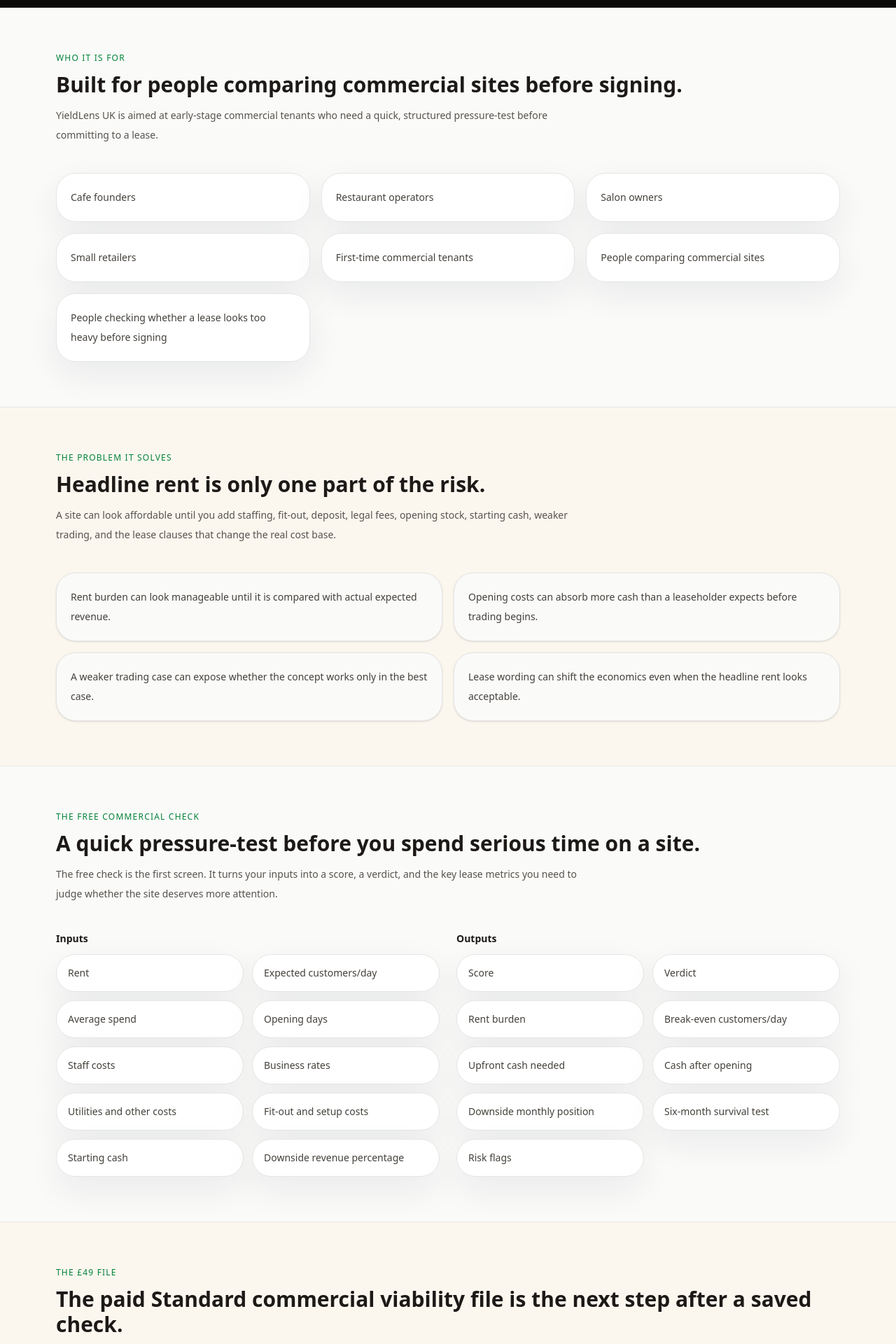
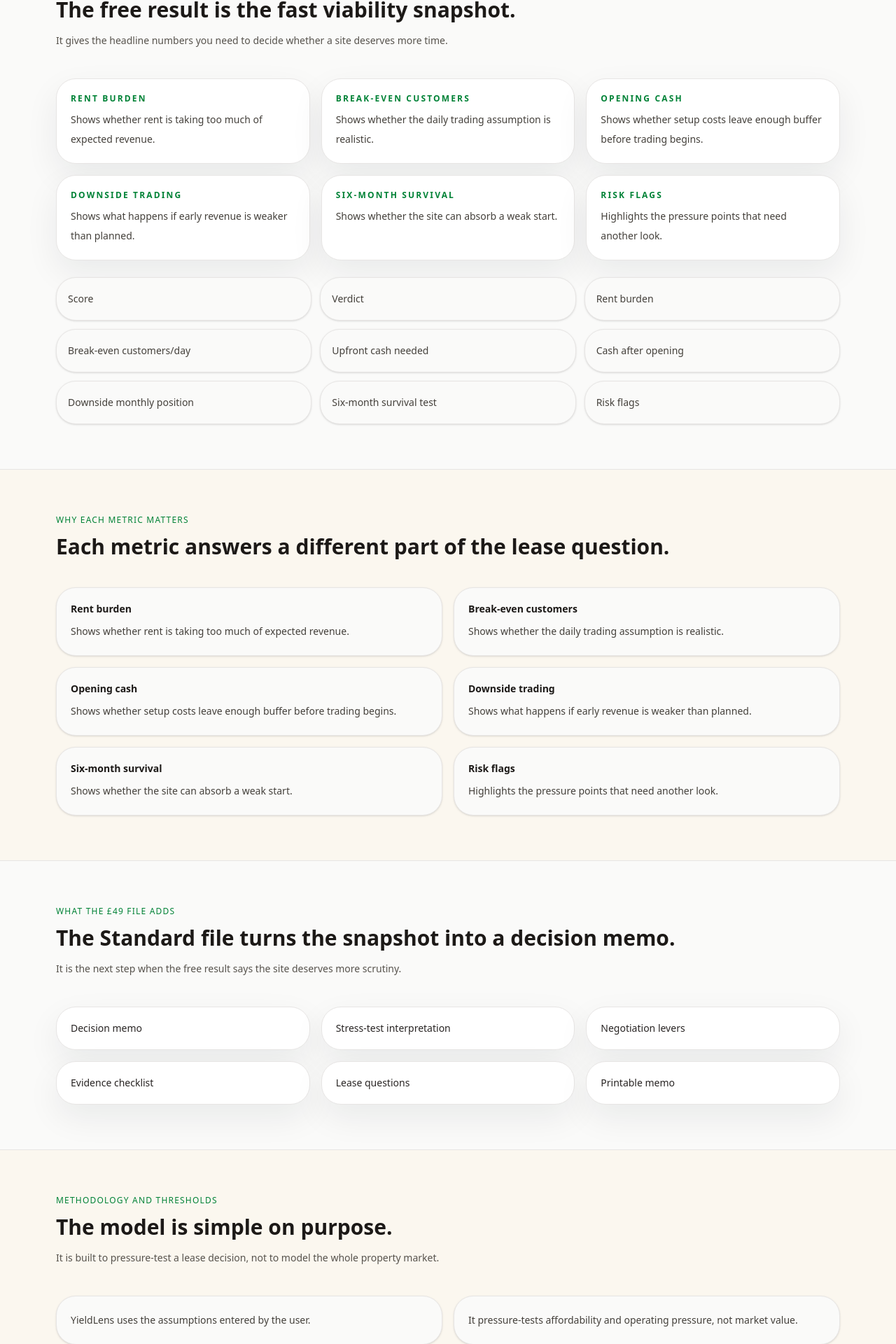
Before and after one commit to samueljcarlon/yieldlens-uk, a Next.js app: page /how-it-works in a window 1280 px wide. Shown: the part 856-2776 px from the top of the page at 70% size. Built offline with nearby package versions, Linux system fonts and the light colour scheme; no server answers.

Commit message:
Improve methodology page

```diff
--- a/app/how-it-works/page.tsx
+++ b/app/how-it-works/page.tsx
@@ -2,12 +2,19 @@
 import Link from 'next/link';
 import FunnelEventTracker from '@/components/FunnelEventTracker';
 import TrackedCtaLink from '@/components/TrackedCtaLink';
-import { disclaimerClass, heroSecondaryCtaClass, primaryCtaClass, secondaryCtaClass, surfaceCardClass, surfaceCardSoftClass } from '@/components/yieldLensUi';
+import {
+  disclaimerClass,
+  heroSecondaryCtaClass,
+  primaryCtaClass,
+  secondaryCtaClass,
+  surfaceCardClass,
+  surfaceCardSoftClass,
+} from '@/components/yieldLensUi';
 
 export const metadata: Metadata = {
   title: 'How YieldLens UK Works',
   description:
-    'Learn how YieldLens UK turns commercial lease assumptions into an indicative rent burden, break-even, upfront cash, downside trading, and viability file before signing a commercial lease.',
+    'Learn how YieldLens UK pressure-tests commercial leases with rent burden, break-even customers, opening cash, downside trading, and a paid decision memo before signing.',
   alternates: {
     canonical: '/how-it-works',
   },
@@ -19,27 +26,31 @@
   },
 };
 
-const whoItIsFor = [
-  'Cafe founders',
-  'Restaurant operators',
-  'Salon owners',
-  'Small retailers',
-  'First-time commercial tenants',
-  'People comparing commercial sites',
-  'People checking whether a lease looks too heavy before signing',
-];
-
-const freeCheckIncludes = [
-  'Rent',
-  'Expected customers/day',
-  'Average spend',
-  'Opening days',
-  'Staff costs',
-  'Business rates',
-  'Utilities and other costs',
-  'Fit-out and setup costs',
-  'Starting cash',
-  'Downside revenue percentage',
+const freeCheckMetrics = [
+  {
+    label: 'Rent burden',
+    detail: 'Shows whether rent is taking too much of expected revenue.',
+  },
+  {
+    label: 'Break-even customers',
+    detail: 'Shows whether the daily trading assumption is realistic.',
+  },
+  {
+    label: 'Opening cash',
+    detail: 'Shows whether setup costs leave enough buffer before trading begins.',
+  },
+  {
+    label: 'Downside trading',
+    detail: 'Shows what happens if early revenue is weaker than planned.',
+  },
+  {
+    label: 'Six-month survival',
+    detail: 'Shows whether the site can absorb a weak start.',
+  },
+  {
+    label: 'Risk flags',
+    detail: 'Highlights the pressure points that need another look.',
+  },
 ];
 
 const freeCheckOutputs = [
@@ -54,32 +65,34 @@
   'Risk flags',
 ];
 
-const paidFileIncludes = [
-  'Executive summary',
-  'Site snapshot',
-  'Key viability metrics',
-  'Upfront cash and survival',
-  'What would need to improve',
-  'Stress-test scenarios',
+const paidFileAdds = [
+  'Decision memo',
+  'Stress-test interpretation',
   'Negotiation levers',
-  'Evidence needed before signing',
+  'Evidence checklist',
   'Lease questions',
-  'Due diligence checklist',
-  'Methodology note',
-  'Ranked actions before committing',
-  'Final view',
+  'Printable memo',
 ];
 
-const notIncluded = [
-  'Property valuation',
-  'Financial advice',
-  'Legal advice',
-  'Tax advice',
-  'Mortgage advice',
-  'Surveyor report',
-  'Lease verification',
-  'Footfall verification',
-  'Broker replacement',
+const methodologyPoints = [
+  'YieldLens uses the assumptions entered by the user.',
+  'It pressure-tests affordability and operating pressure, not market value.',
+  'It does not replace comparables, legal review, tax advice, finance advice, surveys, or professional due diligence.',
+  'Thresholds are caution bands, not approvals or recommendations.',
+];
+
+const verificationPoints = [
+  'Comparable rents',
+  'Service charge',
+  'Business rates',
+  'Fit-out quotes',
+  'Supplier costs',
+  'Staffing assumptions',
+  'Footfall',
+  'Planning and licensing',
+  'Repair obligations',
+  'Rent review terms',
+  'Break clause terms',
 ];
 
 function SectionTitle({
@@ -110,6 +123,7 @@
         mode="commercial"
         eventLabel="How it works viewed"
       />
+
       <section className="bg-stone-950 text-white">
         <div className="max-w-6xl mx-auto px-4 py-16 sm:py-20">
           <div className="grid grid-cols-1 lg:grid-cols-[1fr_0.9fr] gap-10 lg:gap-12 items-center">
@@ -118,13 +132,10 @@
                 How it works
               </p>
               <h1 className="text-4xl sm:text-6xl font-bold leading-tight mb-6">
-                Commercial lease pressure-tests before you commit.
+                Commercial lease pressure-testing before you sign.
               </h1>
               <p className="text-lg text-stone-300 max-w-2xl mb-8 leading-8">
-                YieldLens UK helps early-stage tenants pressure-test whether a
-                commercial site can carry the rent, opening costs, and downside
-                trading assumptions before spending serious time or money on a
-                lease.
+                YieldLens UK turns rent, revenue, cost, opening cash, and downside assumptions into an indicative viability view before a lease becomes expensive to unwind.
               </p>
               <div className="flex flex-col sm:flex-row gap-3">
                 <TrackedCtaLink
@@ -137,17 +148,12 @@
                 >
                   Run a free commercial check
                 </TrackedCtaLink>
-                <Link
-                  href="/sample-commercial-viability-file"
-                  className={heroSecondaryCtaClass}
-                >
+                <Link href="/sample-commercial-viability-file" className={heroSecondaryCtaClass}>
                   View sample file
                 </Link>
               </div>
               <p className={`${disclaimerClass} mt-5 text-stone-400`}>
-                YieldLens UK provides indicative decision-support only. It is not
-                a valuation, financial advice, mortgage advice, legal advice,
-                tax advice, or a substitute for professional due diligence.
+                YieldLens UK provides indicative decision-support only. It is not a valuation, financial advice, mortgage advice, legal advice, tax advice, or a substitute for professional due diligence.
               </p>
             </div>
 
@@ -159,10 +165,16 @@
                 It turns lease assumptions into a structured early warning view.
               </p>
               <p className="mt-4 text-sm text-stone-300 leading-7">
-                The point is not to promise certainty. The point is to make the
-                rent, trading, opening cash, and lease questions easy to review
-                before you commit.
+                The point is not to promise certainty. The point is to make the rent, trading, opening cash, and lease questions easy to review before you commit.
               </p>
+              <div className="mt-6 rounded-3xl border border-white/10 bg-white/5 p-4">
+                <p className="text-[11px] uppercase tracking-[0.18em] text-stone-400 font-semibold mb-3">What it asks</p>
+                <ul className="space-y-2 text-sm text-stone-300 leading-6">
+                  <li>Can the business carry the rent?</li>
+                  <li>Does the opening buffer look thin?</li>
+                  <li>What happens if trade starts weak?</li>
+                </ul>
+              </div>
             </div>
           </div>
         </div>
@@ -170,13 +182,21 @@
 
       <section className="max-w-6xl mx-auto px-4 py-16">
         <SectionTitle
-          eyebrow="Who it is for"
-          title="Built for people comparing commercial sites before signing."
-          description="YieldLens UK is aimed at early-stage commercial tenants who need a quick, structured pressure-test before committing to a lease."
+          eyebrow="What the free commercial check does"
+          title="The free result is the fast viability snapshot."
+          description="It gives the headline numbers you need to decide whether a site deserves more time."
         />
-        <div className="grid grid-cols-1 sm:grid-cols-2 lg:grid-cols-3 gap-4">
-          {whoItIsFor.map((item) => (
-            <div key={item} className={`${surfaceCardClass} p-5 text-sm text-stone-700 leading-7`}>
+        <div className="grid grid-cols-1 md:grid-cols-2 lg:grid-cols-3 gap-4">
+          {freeCheckMetrics.map((item) => (
+            <div key={item.label} className={`${surfaceCardClass} p-5`}>
+              <p className="text-xs uppercase tracking-[0.18em] text-green-700 font-semibold mb-2">{item.label}</p>
+              <p className="text-sm text-stone-700 leading-7">{item.detail}</p>
+            </div>
+          ))}
+        </div>
+        <div className="mt-6 grid grid-cols-1 sm:grid-cols-2 lg:grid-cols-3 gap-3">
+          {freeCheckOutputs.map((item) => (
+            <div key={item} className={`${surfaceCardSoftClass} p-4 text-sm text-stone-700 leading-7`}>
               {item}
             </div>
           ))}
@@ -186,17 +206,44 @@
       <section className="bg-[#fbf7ef] border-y border-stone-200">
         <div className="max-w-6xl mx-auto px-4 py-16">
           <SectionTitle
-            eyebrow="The problem it solves"
-            title="Headline rent is only one part of the risk."
-            description="A site can look affordable until you add staffing, fit-out, deposit, legal fees, opening stock, starting cash, weaker trading, and the lease clauses that change the real cost base."
+            eyebrow="Why each metric matters"
+            title="Each metric answers a different part of the lease question."
+          />
+          <div className="grid grid-cols-1 md:grid-cols-2 gap-4">
+            {freeCheckMetrics.map((item) => (
+              <div key={item.label} className={`${surfaceCardSoftClass} p-5`}>
+                <p className="text-sm font-semibold text-stone-900">{item.label}</p>
+                <p className="mt-2 text-sm text-stone-700 leading-7">{item.detail}</p>
+              </div>
+            ))}
+          </div>
+        </div>
+      </section>
+
+      <section className="max-w-6xl mx-auto px-4 py-16">
+        <SectionTitle
+          eyebrow="What the £49 file adds"
+          title="The Standard file turns the snapshot into a decision memo."
+          description="It is the next step when the free result says the site deserves more scrutiny."
+        />
+        <div className="grid grid-cols-1 sm:grid-cols-2 lg:grid-cols-3 gap-4">
+          {paidFileAdds.map((item) => (
+            <div key={item} className={`${surfaceCardClass} p-5 text-sm font-medium text-stone-800`}>
+              {item}
+            </div>
+          ))}
+        </div>
+      </section>
+
+      <section className="bg-[#fbf7ef] border-y border-stone-200">
+        <div className="max-w-6xl mx-auto px-4 py-16">
+          <SectionTitle
+            eyebrow="Methodology and thresholds"
+            title="The model is simple on purpose."
+            description="It is built to pressure-test a lease decision, not to model the whole property market."
           />
           <div className="grid grid-cols-1 lg:grid-cols-2 gap-4">
-            {[
-              'Rent burden can look manageable until it is compared with actual expected revenue.',
-              'Opening costs can absorb more cash than a leaseholder expects before trading begins.',
-              'A weaker trading case can expose whether the concept works only in the best case.',
-              'Lease wording can shift the economics even when the headline rent looks acceptable.',
-            ].map((item) => (
+            {methodologyPoints.map((item) => (
               <div key={item} className={`${surfaceCardSoftClass} p-5 text-sm text-stone-700 leading-7`}>
                 {item}
               </div>
@@ -207,164 +254,12 @@
 
       <section className="max-w-6xl mx-auto px-4 py-16">
         <SectionTitle
-          eyebrow="The free commercial check"
-          title="A quick pressure-test before you spend serious time on a site."
-          description="The free check is the first screen. It turns your inputs into a score, a verdict, and the key lease metrics you need to judge whether the site deserves more attention."
-        />
-        <div className="grid grid-cols-1 lg:grid-cols-2 gap-6">
-          <div>
-            <p className="text-sm font-semibold text-stone-900 mb-3">Inputs</p>
-            <div className="grid grid-cols-1 sm:grid-cols-2 gap-3">
-              {freeCheckIncludes.map((item) => (
-                <div key={item} className={`${surfaceCardClass} p-4 text-sm text-stone-700`}>
-                  {item}
-                </div>
-              ))}
-            </div>
-          </div>
-          <div>
-            <p className="text-sm font-semibold text-stone-900 mb-3">Outputs</p>
-            <div className="grid grid-cols-1 sm:grid-cols-2 gap-3">
-              {freeCheckOutputs.map((item) => (
-                <div key={item} className={`${surfaceCardClass} p-4 text-sm text-stone-700`}>
-                  {item}
-                </div>
-              ))}
-            </div>
-          </div>
-        </div>
-      </section>
-
-      <section className="bg-[#fbf7ef] border-y border-stone-200">
-        <div className="max-w-6xl mx-auto px-4 py-16">
-          <SectionTitle
-            eyebrow="The £49 file"
-            title="The paid Standard commercial viability file is the next step after a saved check."
-            description="It expands the free result into the report structure users can review, print, save, and use as a due diligence prompt before committing."
-          />
-          <div className="grid grid-cols-1 lg:grid-cols-2 gap-4">
-            {paidFileIncludes.map((item) => (
-              <div key={item} className={`${surfaceCardSoftClass} p-5 text-sm font-medium text-stone-800`}>
-                {item}
-              </div>
-            ))}
-          </div>
-          <div className="mt-8 flex flex-col sm:flex-row gap-3">
-            <Link
-              href="/sample-commercial-viability-file"
-              className={primaryCtaClass}
-            >
-              View sample file
-            </Link>
-            <Link
-              href="/viability-file"
-              className={secondaryCtaClass}
-            >
-              Learn about the £49 file
-            </Link>
-          </div>
-        </div>
-      </section>
-
-      <section className="max-w-6xl mx-auto px-4 py-16">
-        <SectionTitle
-          eyebrow="How the file is built"
-          title="Generated from the assumptions entered into the commercial check."
-          description="The file uses standard arithmetic on rent, expected revenue, known costs, upfront cash items, and downside trading assumptions. It does not use live market data, inspect the property, verify lease documents, or validate the user’s figures."
-        />
-        <div className={`${surfaceCardClass} p-5 text-sm text-stone-700 leading-7`}>
-        The goal is to structure the early decision and highlight what needs
-        checking, not to pretend to be a valuation or professional advice.
-        </div>
-      </section>
-
-      <section className="bg-[#fbf7ef] border-y border-stone-200">
-        <div className="max-w-6xl mx-auto px-4 py-16">
-          <SectionTitle
-            eyebrow="What it does not do"
-            title="The limits are deliberate."
-          />
-          <div className="grid grid-cols-1 md:grid-cols-2 lg:grid-cols-3 gap-4">
-            {notIncluded.map((item) => (
-              <div key={item} className={`${surfaceCardSoftClass} p-5 text-sm text-stone-700 leading-7`}>
-                {item}
-              </div>
-            ))}
-          </div>
-        </div>
-      </section>
-
-      <section className="max-w-6xl mx-auto px-4 py-16">
-        <SectionTitle
-          eyebrow="Why it is still useful"
-          title="It helps users challenge the assumptions before committing."
-          description="YieldLens UK is useful when you need to know whether a lease looks too heavy before the due diligence work gets expensive."
+          eyebrow="What users should verify before signing"
+          title="The checks that matter before the lease becomes hard to unwind."
+          description="These are the items that should be verified after the commercial check but before commitment."
         />
         <div className="grid grid-cols-1 md:grid-cols-2 gap-4">
-          {[
-            'Is rent too high relative to expected revenue?',
-            'How many customers/day are needed to break even?',
-            'Does starting cash survive fit-out and deposit?',
-            'What happens if revenue is 40% weaker?',
-            'Which lease terms matter most for this case?',
-            'What evidence should be gathered before committing?',
-          ].map((item) => (
-            <div key={item} className={`${surfaceCardClass} p-5 text-sm text-stone-700 leading-7`}>
-              {item}
-            </div>
-          ))}
-        </div>
-      </section>
-
-      <section className="bg-[#fbf7ef] border-y border-stone-200">
-        <div className="max-w-6xl mx-auto px-4 py-16">
-          <SectionTitle
-            eyebrow="Example walkthrough"
-            title="A redacted cafe example shows the shape of the file."
-            description="The sample uses fictional and redacted inputs so the structure can be seen without exposing a real tenant or property."
-          />
-          <div className="grid grid-cols-1 lg:grid-cols-2 gap-6">
-            <div className={`${surfaceCardSoftClass} p-5`}>
-              <p className="text-xs uppercase tracking-wide text-stone-400 font-medium mb-3">Sample case</p>
-              <div className="space-y-3 text-sm text-stone-700 leading-6">
-                <p>Business type: Cafe</p>
-                <p>Address: Redacted high street site</p>
-                <p>Postcode: NW6 sample</p>
-                <p>Annual rent: £60,000</p>
-                <p>Expected customers/day: 80</p>
-                <p>Average spend: £12</p>
-                <p>Monthly revenue: £24,960</p>
-                <p>Rent burden: 20%</p>
-                <p>Break-even: about 45 customers/day</p>
-                <p>Upfront cash needed: £81,000</p>
-                <p>Starting cash: £90,000</p>
-                <p>Opening buffer: £9,000</p>
-              </div>
-            </div>
-            <div className={`${surfaceCardClass} p-5 text-sm text-stone-700 leading-7`}>
-              <p>
-                The site may work month to month, but the rent burden is high and
-                the opening buffer is thin. The file would push the user to
-                renegotiate rent, verify footfall, confirm fit-out costs, and
-                check lease risk clauses before committing.
-              </p>
-            </div>
-          </div>
-        </div>
-      </section>
-
-      <section className="max-w-6xl mx-auto px-4 py-16">
-        <SectionTitle
-          eyebrow="Trust and privacy"
-          title="The public sample is fictional. Paid files are access-protected."
-        />
-        <div className="grid grid-cols-1 lg:grid-cols-2 gap-4">
-          {[
-            'The public sample uses fictional and redacted inputs only.',
-            'Paid customer files are unlocked securely with a private link and cookie.',
-            'Report access is not public by ID alone.',
-            'Users should not enter information they are not comfortable using for decision-support analysis.',
-          ].map((item) => (
+          {verificationPoints.map((item) => (
             <div key={item} className={`${surfaceCardClass} p-5 text-sm text-stone-700 leading-7`}>
               {item}
             </div>
@@ -375,8 +270,8 @@
       <section className="bg-stone-950 text-white">
         <div className="max-w-6xl mx-auto px-4 py-16">
           <SectionTitle
-            eyebrow="Pressure-test a lease before you commit."
-            title="Make the lease question easier to answer."
+            eyebrow="Final CTA"
+            title="Run the free check, then view the sample memo."
           />
           <div className="flex flex-col sm:flex-row gap-3">
             <TrackedCtaLink
@@ -389,42 +284,11 @@
             >
               Run a free commercial check
             </TrackedCtaLink>
-            <Link
-              href="/sample-commercial-viability-file"
-              className={heroSecondaryCtaClass}
-            >
+            <Link href="/sample-commercial-viability-file" className={heroSecondaryCtaClass}>
               View sample file
             </Link>
-            <Link
-              href="/viability-file"
-              className={secondaryCtaClass}
-            >
+            <Link href="/viability-file" className={secondaryCtaClass}>
               Learn about the £49 file
-            </Link>
-            <Link
-              href="/commercial-rent-affordability-calculator"
-              className={secondaryCtaClass}
-            >
-              Commercial rent affordability calculator
-            </Link>
-            <Link
-              href="/how-much-rent-can-a-cafe-afford"
-              className={secondaryCtaClass}
-            >
-              Cafe rent guide
-            </Link>
-          </div>
-          <div className="mt-5 text-sm text-stone-300">
-            <Link href="/commercial-lease-checklist-before-signing" className="text-green-300 hover:text-green-200 font-medium">
-              Commercial lease checklist before signing
-            </Link>
-            {' '}
-            <Link href="/restaurant-lease-viability-check" className="text-green-300 hover:text-green-200 font-medium ml-4">
-              Restaurant lease viability check
-            </Link>
-            {' '}
-            <Link href="/salon-lease-viability-check" className="text-green-300 hover:text-green-200 font-medium ml-4">
-              Salon lease viability check
             </Link>
           </div>
         </div>
```
